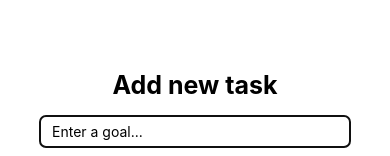
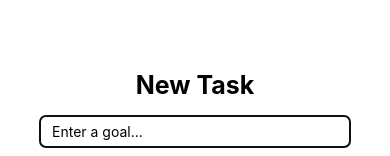
Before and after one commit to JO-OLADEJI/Goals-App, a React Native app: screen / in a window 390 px wide. Both pictures are taken after a click on the button "ADD TASK". Shown: the part 292-448 px from the top of the page. Built offline with nearby package versions, Linux system fonts and the light colour scheme.

Commit message:
styled it for better UX

```diff
--- a/App.js
+++ b/App.js
@@ -70,7 +70,7 @@ const App = () => {
 const styles = StyleSheet.create({
   screen: {
     flex: 1,
-    padding: 50,
+    padding: 40,
     justifyContent: 'space-between',
   },
 
--- a/components/GoalItem.js
+++ b/components/GoalItem.js
@@ -1,10 +1,13 @@
 import React from 'react';
 import { View, Text, StyleSheet, TouchableOpacity, Image } from 'react-native';
 import DeleteImg from '../assets/delete.png';
+import ArrowRight from '../assets/arrow-right.png';
 
 
 const GoalItem = (props) => {
   return (
+    <View style={styles.line}>
+      <Image style={styles.iconLeft} source={ArrowRight} />
       <View style={styles.listItem}>
         <Text style={styles.text}>{props.goalObject.value}</Text>
         <TouchableOpacity
@@ -13,11 +16,19 @@ const GoalItem = (props) => {
           <Image style={styles.icon} source={DeleteImg} />
         </TouchableOpacity>
       </View>
+    </View>
   );
 }
 
 const styles = StyleSheet.create({
+  line: {
+    flexDirection: 'row',
+    justifyContent: 'flex-start',
+    alignItems: 'center',
+  },
+
   listItem: {
+    flex: 1,
     flexDirection: 'row',
     justifyContent: 'space-between',
     alignItems: 'center',
@@ -37,6 +48,12 @@ const styles = StyleSheet.create({
   icon: {
     width: 20,
     height: 20,
+  },
+
+  iconLeft: {
+    width: 20,
+    height: 20,
+    marginRight: 2,
   }
 });
 
--- a/components/Input.js
+++ b/components/Input.js
@@ -1,11 +1,12 @@
 import React from 'react';
 import { View, TextInput, Button, StyleSheet, Modal, Text } from 'react-native';
+
 
 const Input = (props) => {
   return (
     <Modal visible={props.visible} animationType="slide">
       <View style={styles.inputBox}>
-        <Text style={styles.title}>Add new task</Text>
+        <Text style={styles.title}>New Task</Text>
         <TextInput
           style={styles.textInput}
           placeholder="Enter a goal..."
```
Also changed, not shown: assets/arrow-right.png (added), assets/delete.png. Lines whose indentation alone changed are shown as unchanged.
